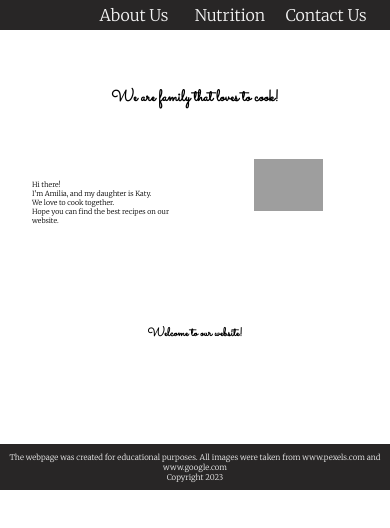
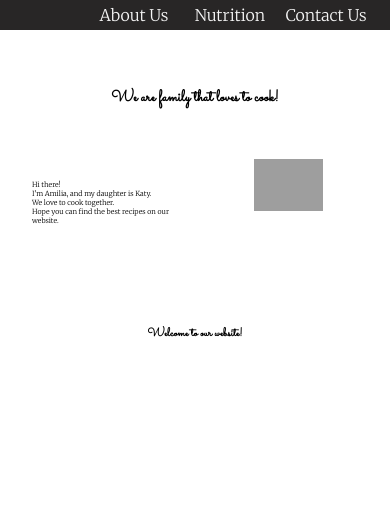
Before and after one commit to Julia-Cherkasova/odin-recipes, a plain HTML site: page about_us.html in a window 390 px wide. Drawn offline with Linux system fonts and the light colour scheme; grey boxes are pictures that could not be loaded.

Commit message:
Changed display for footer to mobile screen

```diff
--- a/about_us.css
+++ b/about_us.css
@@ -82,10 +82,7 @@ section{
 @media screen and (min-width : 320px) and (max-width : 900px)
 {
     footer{
-        margin-top: 70px;
-    }
-    footer p{
-        font-size: 2vw;
+        display: none;
     }
     h3{
         margin-top: 100px;
--- a/nutrition.css
+++ b/nutrition.css
@@ -59,10 +59,7 @@ img{
 @media screen and (min-width : 320px) and (max-width : 480px)
 {
     footer{
-        margin-top: 100px;
-    }
-    footer p{
-        font-size: 2vw;
+        display: none;
     }
     h1{
         font-size:1rem;
```
